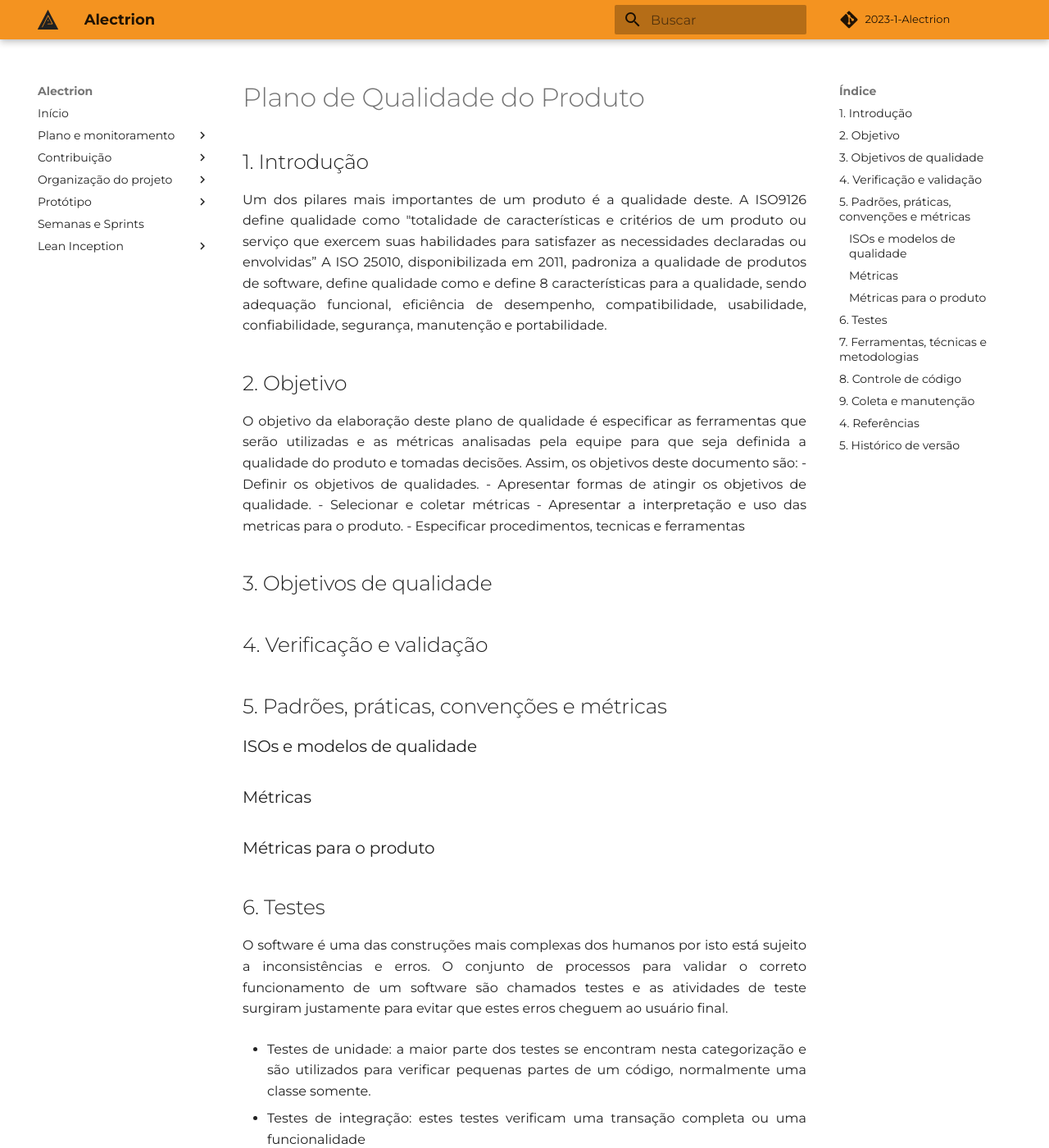
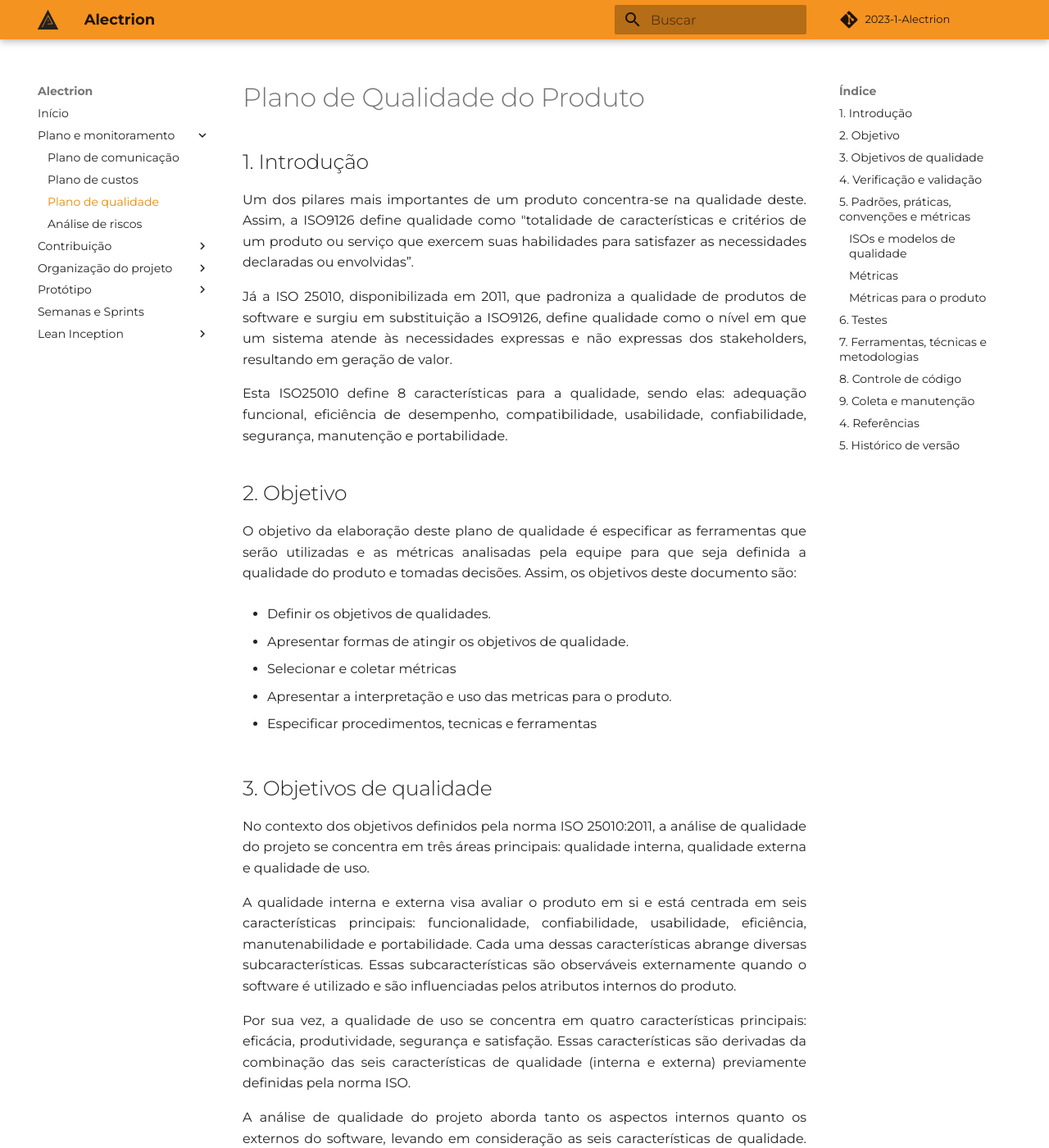
Before and after one commit to fga-eps-mds/2023-1-Alectrion-DOC, an MkDocs documentation site: the page built from docs/plano-qualidade.md, in a window 1280 px wide and 1400 px high. Shown: the whole window at 82% size. Built offline with MkDocs 1.6.1 and Material for MkDocs 9.7.7, drawn with Linux system fonts in a browser that asks for light colours; some web fonts are replaced; comment, search, counter and statistics services are not loaded; some of the changed text lies outside the part shown.

Commit message:
#21 doc: atualiza plano de qualidade
Co-authored-by: JPedroCh <joaopedroaschaves@gmail.com>

```diff
--- a/docs/plano-qualidade.md
+++ b/docs/plano-qualidade.md
@@ -2,34 +2,97 @@
 
 ## 1. Introdução
 
-Um dos pilares mais importantes de um produto é a qualidade deste.
-A ISO9126 define qualidade como "totalidade de características e critérios de um produto ou serviço que exercem suas habilidades para satisfazer as necessidades declaradas ou envolvidas”
-A ISO 25010, disponibilizada em 2011, padroniza a qualidade de produtos de software, define qualidade como  e define 8 características para a qualidade, sendo adequação funcional, eficiência de desempenho, compatibilidade, usabilidade, confiabilidade, segurança, manutenção e portabilidade.
+Um dos pilares mais importantes de um produto concentra-se na qualidade deste. Assim, a ISO9126 define qualidade como "totalidade de características e critérios de um produto ou serviço que exercem suas habilidades para satisfazer as necessidades declaradas ou envolvidas”.
+
+Já a ISO 25010, disponibilizada em 2011, que padroniza a qualidade de produtos de software e surgiu em substituição a ISO9126, define qualidade como  o nível em que um sistema atende às necessidades expressas e não expressas dos stakeholders, resultando em geração de valor.
+
+Esta ISO25010 define 8 características para a qualidade, sendo elas: adequação funcional, eficiência de desempenho, compatibilidade, usabilidade, confiabilidade, segurança, manutenção e portabilidade.
 
 ## 2. Objetivo
 
 O objetivo da elaboração deste plano de qualidade é especificar as ferramentas que serão utilizadas e as métricas analisadas pela equipe para que seja definida a qualidade do produto e tomadas decisões. Assim, os objetivos deste documento são:
+
 - Definir os objetivos de qualidades.
+
 - Apresentar formas de atingir os objetivos de qualidade.
+
 - Selecionar e coletar métricas
+
 - Apresentar a interpretação e uso das metricas para o produto.
+
 - Especificar procedimentos, tecnicas e ferramentas
 
 ## 3. Objetivos de qualidade
 
+No contexto dos objetivos definidos pela norma ISO 25010:2011, a análise de qualidade do projeto se concentra em três áreas principais: qualidade interna, qualidade externa e qualidade de uso.
+
+A qualidade interna e externa visa avaliar o produto em si e está centrada em seis características principais: funcionalidade, confiabilidade, usabilidade, eficiência, manutenabilidade e portabilidade. Cada uma dessas características abrange diversas subcaracterísticas. Essas subcaracterísticas são observáveis externamente quando o software é utilizado e são influenciadas pelos atributos internos do produto.
+
+Por sua vez, a qualidade de uso se concentra em quatro características principais: eficácia, produtividade, segurança e satisfação. Essas características são derivadas da combinação das seis características de qualidade (interna e externa) previamente definidas pela norma ISO.
+
+A análise de qualidade do projeto aborda tanto os aspectos internos quanto os externos do software, levando em consideração as seis características de qualidade. Avalia também a experiência do usuário final por meio das quatro características específicas de qualidade de uso. Ao adotar essas abordagens complementares, busca-se realizar uma avaliação abrangente da qualidade do produto em diferentes perspectivas.
+
 ## 4. Verificação e validação
+
+Para alcançar os objetivos de qualidade do projeto, foram adotadas três técnicas de verificação e validação:
+
+- Análise estática do código: Essa técnica utiliza o Sonar Cloud como ferramenta de análise estatíca de código, para obter métricas mensuráveis. Essa ferramenta identifica potenciais problemas no código e fornece informações relevantes para a gestão da qualidade do projeto, que colabora para a tomada de decisões e pontos a serem atacados pela equipe.
+
+- Testes automatizados: Foram realizados testes automatizados, incluindo testes unitários e de integração. Essa abordagem permite validar tanto os cenários esperados quanto situações de erro, garantindo o funcionamento adequado do software em diversas condições.
+
+- Validações com os POs do projeto: Além das técnicas baseadas em código, é essencial envolver os donos ou usuários do projeto na validação. Reuniões semanais foram realizadas para validar o progresso e obter feedback.
+
+Essas três técnicas combinadas permitem abordar tanto aspectos técnicos, por meio da análise estática e dos testes automatizados, quanto considerações mais amplas, ao envolver os stakeholders do projeto. Dessa forma, busca-se garantir a qualidade do projeto de forma abrangente e satisfatória.
 
 ## 5. Padrões, práticas, convenções e métricas
 
 ### ISOs e modelos de qualidade
 
+A principal ISO e modelo utilizados no projeto são:
+
+* NBR - ISO/IEC 25010 [2]
+
+* Modelo de Qualidade Q-Rapids [3]
+
 ### Métricas
+
+As métricas definidas para o Alectrion foram:
+
+| Métrica                  | Descrição                                           |
+| ------------------------ | --------------------------------------------------- |
+| Files                    | Quantidade de arquivos de código                    |
+| Functions                | Quantidade de funções no código                     |
+| Complexity               | Complexidade ciclomática                            |
+| Comment Lines Density    | Densidade (%) de linhas comentadas                  |
+| Duplicated Lines density | Densidade (%) de linhas duplicadas                  |
+| Coverage                 | Cobertura de código pelos testes                    |
+| Ncloc                    | Quantidade de linhas de código                      |
+| Tests                    | Testes unitários e de integração                    |
+| Test Errors              | Testes que possuem erros                             |
+| Test Failures            | Testes que falharam                                 |
+| Test Execution Time      | Tempo de execução dos testes                        |
+| Security Rating          | Avaliação de segurança de falhas e vulnerabilidades |
 
 ### Métricas para o produto
 
+Através do uso de métricas, é possível identificar as subcaracterísticas relacionadas e, por consequência, avaliar a qualidade do produto. Essa avaliação também permite analisar a produtividade do projeto e obter resultados que podem influenciar as decisões tomadas em relação ao seu desenvolvimento.
+
+A partir das métricas especificadas no SonarCloud e no Q-Rapids e dos valores coletados pelas métricas definidas, foram estabelecidos valores mínimos aceitáveis para cada métrica no projeto Alectrion, conforme tabela abaixo.
+
+| Métrica                      | Valor        |
+| ---------------------------- | ------------ |
+| Complexity                   | até 10       |
+| Comment Lines Density (%)    | até 30%      |
+| Duplicated Lines Density (%) | até 5%       |
+| Coverage                     | acima de 80% |
+| Test Failures                | 0            |
+| Test Errors                  | 0            |
+| Security Rating              | 0 (A)        |
+| Satisfação do usuário        | acima de 3   |
+
 ## 6. Testes
 
-O software é uma das construções mais complexas dos humanos por isto está sujeito a inconsistências e erros. O conjunto de processos para validar o correto funcionamento de um software são chamados testes e as atividades de teste surgiram justamente para evitar que estes erros cheguem ao usuário final.
+O software é uma das construções mais complexas dos humanos por isto está sujeito a inconsistências e erros. O conjunto de processos para validar o correto funcionamento de um software são chamados testes e as atividades de teste surgiram justamente para evitar que estes erros cheguem ao usuário final. [4]
 
 * Testes de unidade: a maior parte dos testes se encontram nesta categorização e são utilizados para verificar pequenas partes de um código, normalmente uma classe somente.
 
@@ -40,13 +103,18 @@
 ## 7. Ferramentas, técnicas e metodologias
 
 [Jest](https://jestjs.io/pt-BR/): Framework de testes para TypeScript;
+
 [ESLint](https://eslint.org/):  Ferramenta de verificação de código, que garante que o código esteja de acordo com os padrões encontrados no ECMAScript;
+
 [Codcov](https://about.codecov.io/): Ferramenta que verifica cobertura de código;
+
 [SonarCloud](https://www.sonarsource.com/products/sonarcloud/?gads_campaign=SC-Class01-Brand&gads_ad_group=SonarCloud&gads_keyword=sonarcloud&gclid=Cj0KCQjwyLGjBhDKARIsAFRNgW_ldned9rPbZ6BecorNDUxvGxjLbdoawwMROpUJnpr5qGlKr3oBOh0aAnZlEALw_wcB): Ferramenta de varredura de código para analisar o código de acordo com as regras e métricas definidas.
 
 ## 8. Controle de código
 
-A fim de assegurar a execução de procedimentos de qualidade, utilizamos uma combinação de tarefas automatizadas e manuais. As tarefas automatizadas incluem documentação, controle de versão, controle de código, controle de commits, testes automatizados. Essas tarefas são realizadas por ferramentas e sistemas que auxiliam na garantia da qualidade do software.
+A fim de assegurar a execução de procedimentos de qualidade, utilizamos uma combinação de tarefas automatizadas e manuais.
+
+As tarefas automatizadas incluem: documentação, controle de versão, controle de código, controle de commits, testes automatizados. Essas tarefas são realizadas por ferramentas e sistemas que auxiliam na garantia da qualidade do software.
 
 ## 9. Coleta e manutenção
 
@@ -66,9 +134,13 @@
 
 ## 4. Referências
 
-[1] Importância dos testes de software na qualidade do sistema. TreinaWeb. Disponível em: https://www.treinaweb.com.br/blog/importancia-dos-testes-de-software-na-qualidade-do-sistema. Acesso em: 24 mai. 2023.
+[1] ENGSOFTMODERNA. Engenharia de Software Moderna. Disponível em: https://engsoftmoderna.info/. Acesso em: 26 maio 2023.
 
-Eng de software moderna
+[2] Importância dos testes de software na qualidade do sistema. TreinaWeb. Disponível em: https://www.treinaweb.com.br/blog/importancia-dos-testes-de-software-na-qualidade-do-sistema. Acesso em: 24 mai. 2023.
+
+[3] ISO/IEC 25010. ISO 25000. Software and data quality. 2011. Disponível em: https://iso25000.com/index.php/en/iso-25000-standards/iso-25010. Acesso em 26 mai. 2023
+
+[4] Quality-aware Rapid Software Development Project: The Q-Rapids Project. FRANCH X.; LOPEZ L.; FERNÁNDEZ S. M.; ORIOL M.; RODRÍGUEZ P.; TRENDOWICZ A. Acesso em 26 mai. 2023
 
 ## 5. Histórico de versão
 
--- a/mkdocs.yml
+++ b/mkdocs.yml
@@ -24,6 +24,7 @@
   - Plano e monitoramento:
     - Plano de comunicação: plano-comunicacao.md
     - Plano de custos: plano-custos.md
+    - Plano de qualidade: plano-qualidade.md
     - Análise de riscos: plano-riscos.md
   - Contribuição:
     - Guia de contribuição: documentacao/guiaDeContribuicao.md
```
